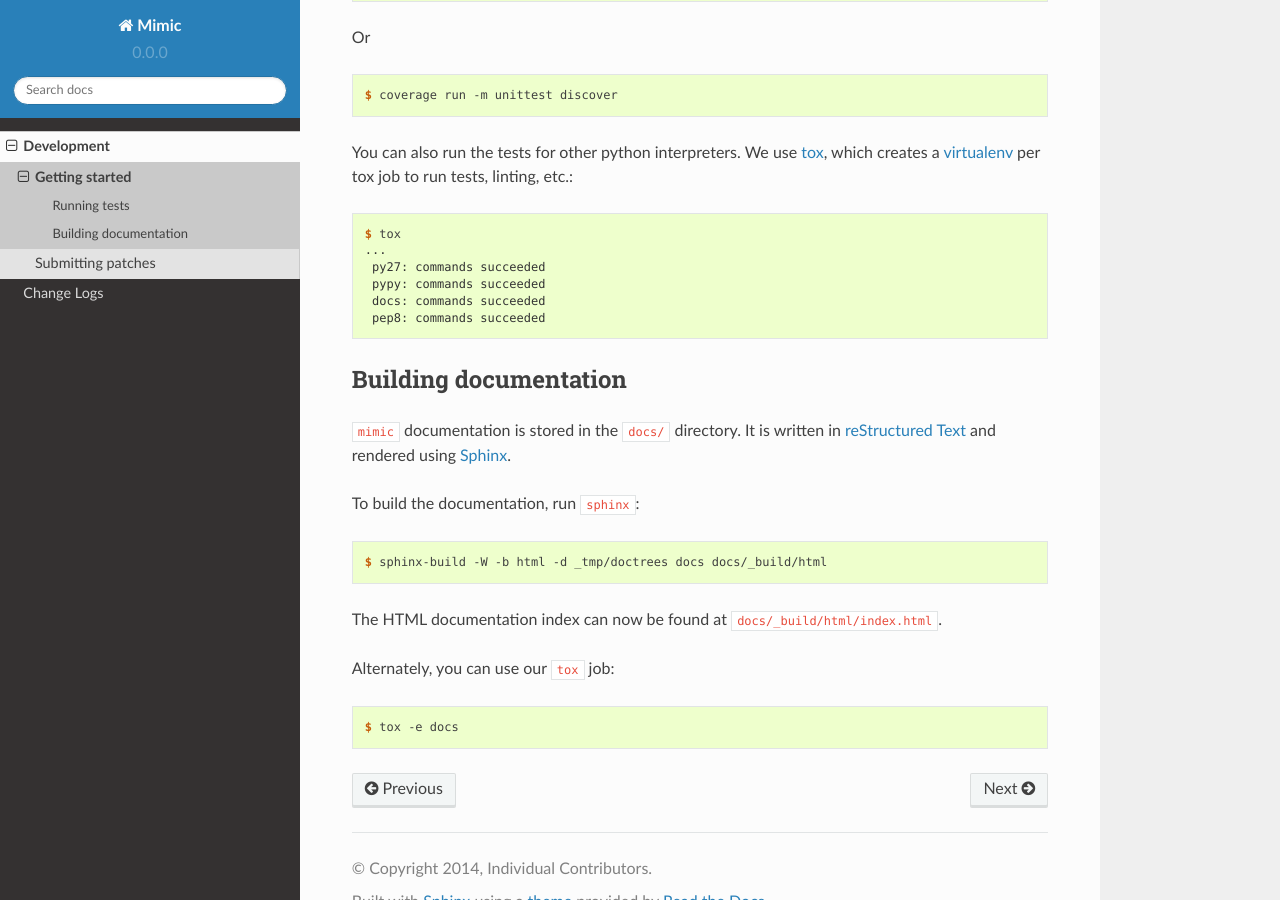
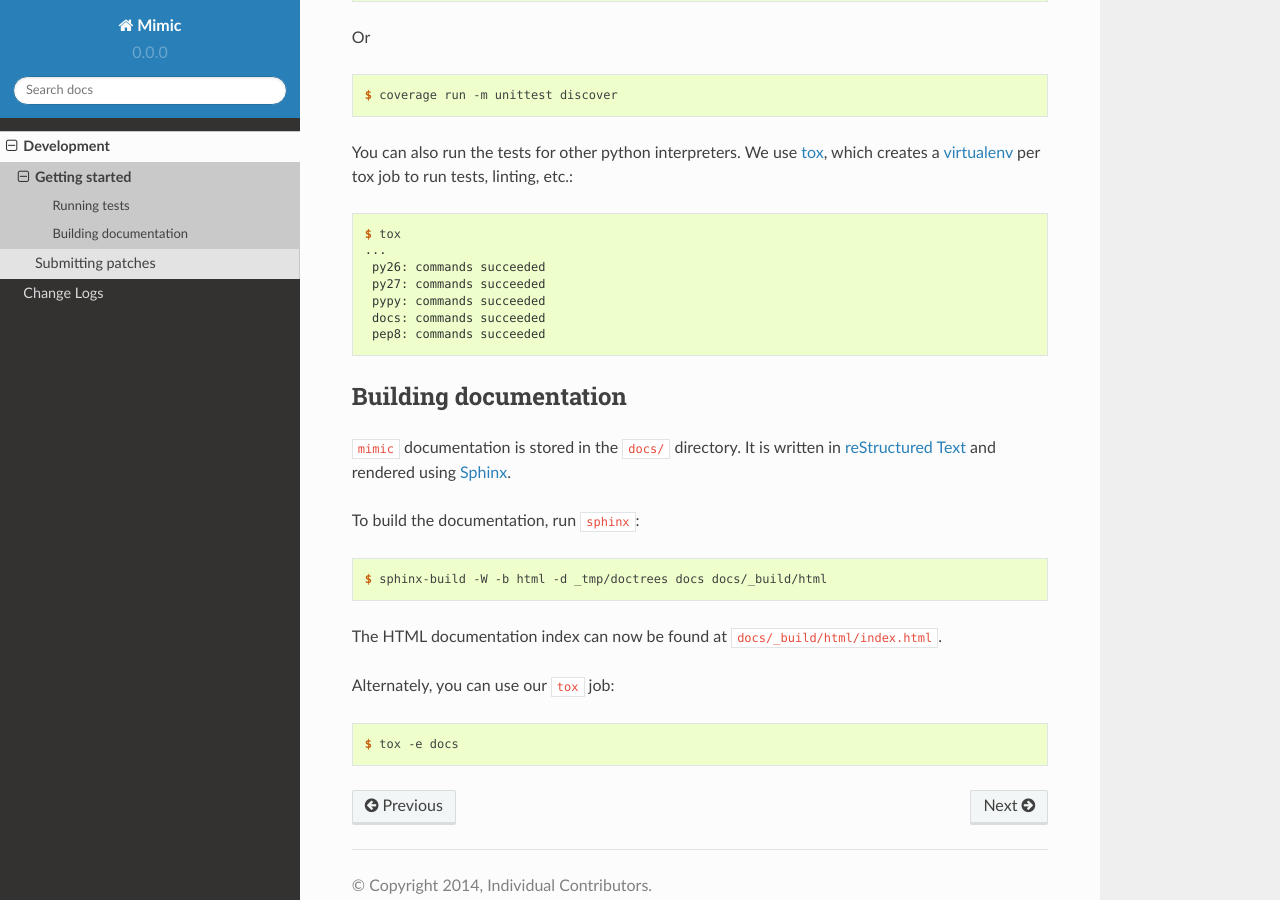
Before and after one commit to rackerlabs/mimic, a Sphinx documentation site: the page built from docs/development/getting-started.rst, in a window 1280 px wide and 900 px high, scrolled down 839 px. Built offline with Sphinx 7.4.7 and the Read the Docs theme 2.0.0, drawn with Linux system fonts in a browser that asks for light colours.

Commit message:
Fix running unit tests, add py26

```diff
--- a/docs/development/getting-started.rst
+++ b/docs/development/getting-started.rst
@@ -53,6 +53,7 @@ You can also run the tests for other python interpreters.  We use
 
     $ tox
     ...
+     py26: commands succeeded
      py27: commands succeeded
      pypy: commands succeeded
      docs: commands succeeded
```
Also changed, not shown: .travis.yml, 1 other file.
